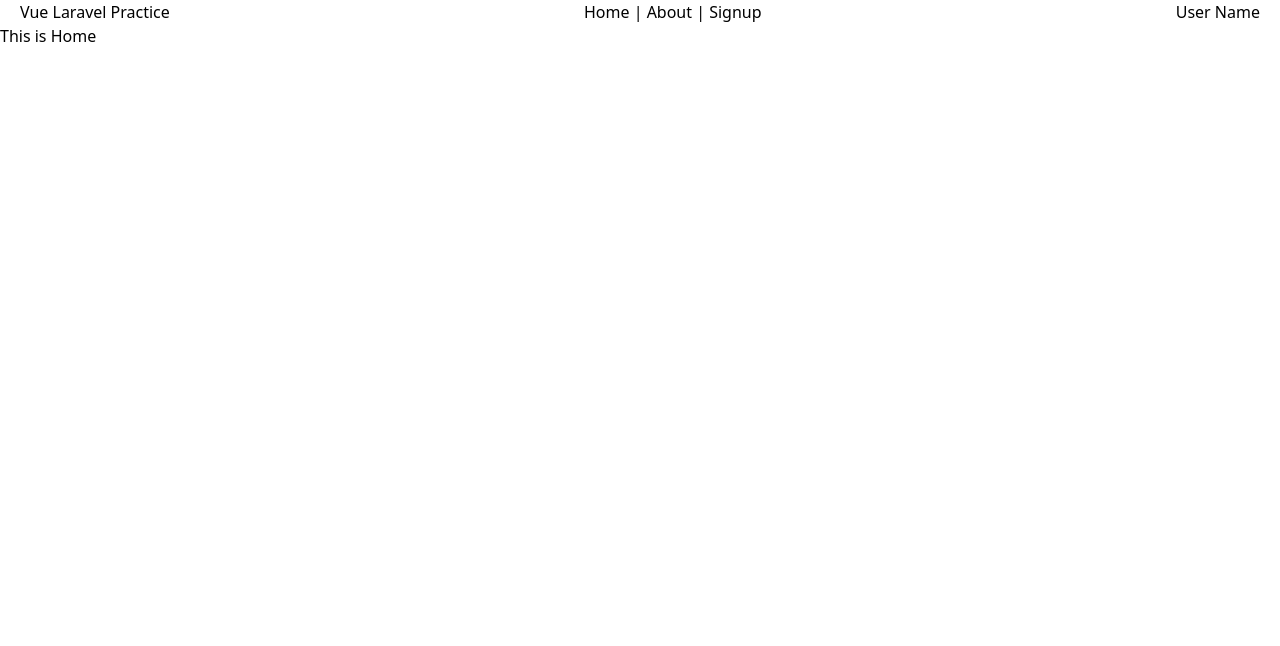
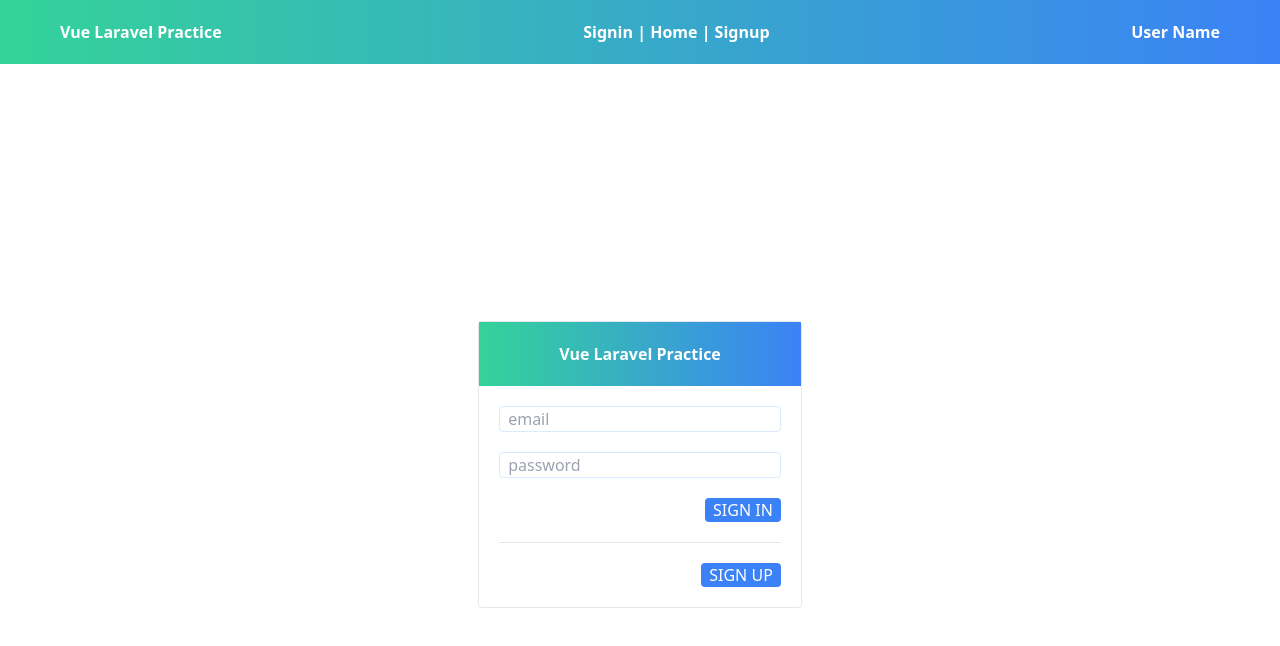
Before and after one commit to rokumura7/playground, a Vue app in the folder vue_laravel_practice/front/: page /#/ in a window 1280 px wide. Shown: the top 646 px of the page. Built offline with nearby package versions, Linux system fonts and the light colour scheme.

Commit message:
create signin.vue

```diff
--- a/vue_laravel_practice/front/public/index.html
+++ b/vue_laravel_practice/front/public/index.html
@@ -6,12 +6,16 @@
     <meta name="viewport" content="width=device-width,initial-scale=1.0">
     <link rel="icon" href="<%= BASE_URL %>favicon.ico">
     <title><%= htmlWebpackPlugin.options.title %></title>
+    <style>
+      html, body {
+        height: 100%;
+      }
+    </style>
   </head>
   <body>
     <noscript>
       <strong>We're sorry but <%= htmlWebpackPlugin.options.title %> doesn't work properly without JavaScript enabled. Please enable it to continue.</strong>
     </noscript>
-    <div id="app"></div>
-    <!-- built files will be auto injected -->
+    <div id="app" class="h-full"></div>
   </body>
 </html>
--- a/vue_laravel_practice/front/src/App.vue
+++ b/vue_laravel_practice/front/src/App.vue
@@ -1,6 +1,8 @@
 <template>
   <Nav />
-  <router-view />
+  <div class="h-full">
+    <router-view />
+  </div>
 </template>
 
 <script lang="ts">
--- a/vue_laravel_practice/front/src/components/Nav.vue
+++ b/vue_laravel_practice/front/src/components/Nav.vue
@@ -1,9 +1,11 @@
 <template>
-  <div class="flex">
+  <div
+    class="flex font-bold text-white bg-gradient-to-r from-green-400 to-blue-500 text-center px-10 py-5"
+  >
     <h1 class="ml-5">Vue Laravel Practice</h1>
     <div class="m-auto">
-      <router-link to="/">Home</router-link> |
-      <router-link to="/about">About</router-link> |
+      <router-link to="/">Signin</router-link> |
+      <router-link to="/home">Home</router-link> |
       <router-link to="/signup">Signup</router-link>
     </div>
     <span class="mr-5">User Name</span>
--- a/vue_laravel_practice/front/src/router/index.ts
+++ b/vue_laravel_practice/front/src/router/index.ts
@@ -1,26 +1,23 @@
 import { createRouter, createWebHashHistory, RouteRecordRaw } from 'vue-router'
-import Home from '../views/Home.vue'
-import Signup from '../views/Signup.vue'
+import Home from '@/views/Home.vue'
+import Signup from '@/views/Signup.vue'
+import Signin from '@/views/Signin.vue'
 
 const routes: Array<RouteRecordRaw> = [
   {
     path: '/',
-    name: 'Home',
-    component: Home,
-  },
-  {
-    path: '/about',
-    name: 'About',
-    // route level code-splitting
-    // this generates a separate chunk (about.[hash].js) for this route
-    // which is lazy-loaded when the route is visited.
-    component: () =>
-      import(/* webpackChunkName: "about" */ '../views/About.vue'),
+    name: 'Signin',
+    component: Signin,
   },
   {
     path: '/signup',
     name: 'Signup',
     component: Signup,
+  },
+  {
+    path: '/home',
+    name: 'Home',
+    component: Home,
   },
 ]
 
--- /dev/null
+++ b/vue_laravel_practice/front/src/views/Signin.vue
@@ -0,0 +1,51 @@
+<template>
+  <div class="h-full flex justify-center items-center">
+    <div class="border rounded">
+      <h2
+        class="font-bold text-white bg-gradient-to-r from-green-400 to-blue-500 text-center px-20 py-5"
+      >
+        Vue Laravel Practice
+      </h2>
+      <form class="p-5 space-y-5">
+        <div>
+          <input
+            class="px-2 w-full rounded border border-blue-100 border-transparent focus:outline-none focus:ring-2 focus:ring-blue-500 focus:border-transparent"
+            type="email"
+            placeholder="email"
+          />
+        </div>
+        <div>
+          <input
+            class="px-2 w-full rounded border border-blue-100 border-transparent focus:outline-none focus:ring-2 focus:ring-blue-500 focus:border-transparent"
+            type="password"
+            placeholder="password"
+          />
+        </div>
+        <div class="text-right">
+          <button
+            class="px-2 text-white bg-blue-500 rounded hover:bg-blue-600 focus:outline-none focus:ring-2 focus:ring-blue-500 focus:ring-opacity-50"
+          >
+            SIGN IN
+          </button>
+        </div>
+        <div class="text-right border-t pt-5">
+          <router-link to="/signup"
+            ><button
+              class="px-2 text-white bg-blue-500 rounded hover:bg-blue-600 focus:outline-none focus:ring-2 focus:ring-blue-500 focus:ring-opacity-50"
+            >
+              SIGN UP
+            </button>
+          </router-link>
+        </div>
+      </form>
+    </div>
+  </div>
+</template>
+
+<script lang="ts">
+import { defineComponent } from 'vue'
+
+export default defineComponent({
+  name: 'Signin',
+})
+</script>
```
